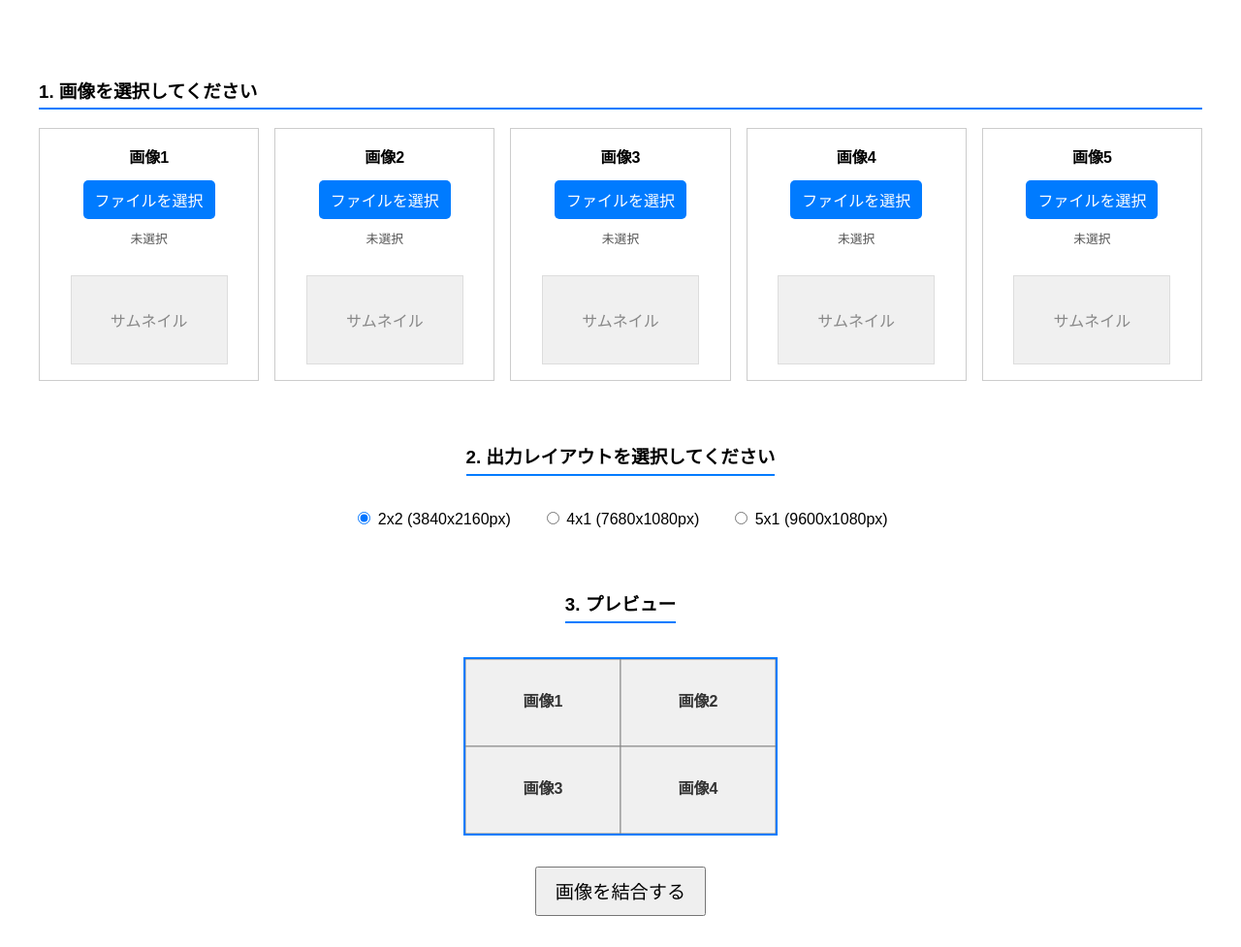
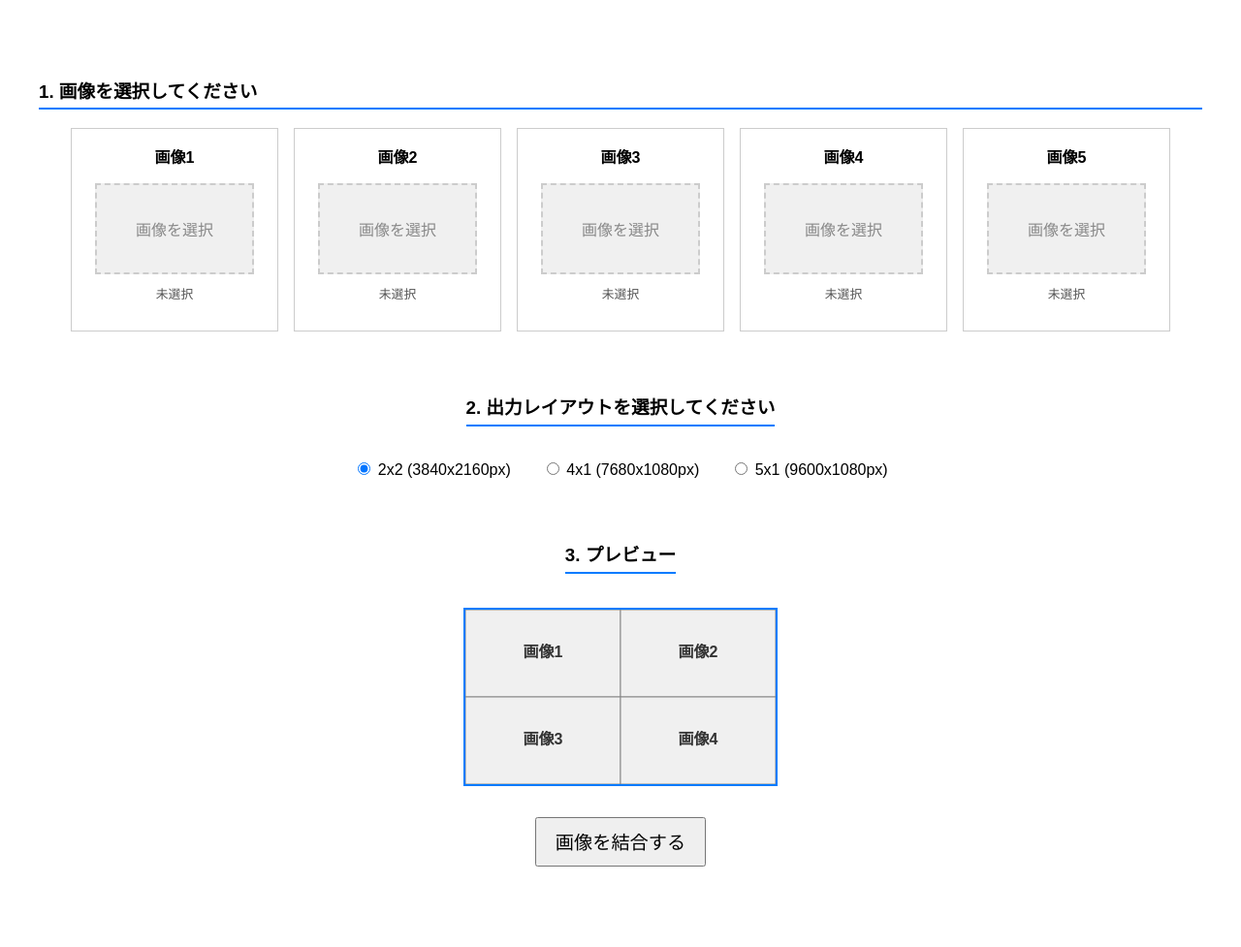
Before and after one commit to masatoooooon/flask-hello-render, a Flask app: page / in a window 1280 px wide. Shown: the whole page at 97% size. After the commit the page ends 894 px from the top, so only its background shows below. Run offline with Flask 3, Linux system fonts and the light colour scheme.

Commit message:
Update index.html

```diff
--- a/templates/index.html
+++ b/templates/index.html
@@ -16,39 +16,46 @@
             margin-top: 2.5em;
         }
 
-        /* ★変更点: より柔軟なFlexbox設定に変更 */
         .image-slots-container {
             display: flex;
-            flex-wrap: wrap; /* 折り返しを許可 */
+            flex-wrap: wrap;
             gap: 1em;
             padding-bottom: 1em;
             justify-content: center;
         }
 
-        /* ★変更点: 固定幅をやめ、Flexboxの伸縮に任せる */
         .image-slot {
             border: 1px solid #ccc;
             padding: 1em;
             display: flex;
             flex-direction: column;
             align-items: center;
-            /* width: 180px; を削除 */
-            flex: 1 1 180px; /* 伸縮を許可し、基本幅を180pxに */
-            min-width: 180px; /* 最小幅を指定 */
+            width: 180px;
         }
         .slot-title { font-weight: bold; margin-bottom: 0.5em; }
 
-        .file-select-button {
-            background-color: #007bff;
-            color: white;
-            padding: 8px 12px;
-            border-radius: 5px;
+        /* ★変更点: slot-previewがボタンを兼ねるためのスタイル */
+        .slot-preview {
+            width: 160px;
+            height: 90px;
+            border: 2px dashed #ccc;
+            margin-top: 0.5em;
+            background-color: #f0f0f0;
+            display: flex;
+            align-items: center;
+            justify-content: center;
+            color: #888;
             cursor: pointer;
-            text-align: center;
-            margin-top: 5px;
+            transition: background-color 0.2s;
+            /* 背景画像としてサムネイルを表示するための設定 */
+            background-size: contain;
+            background-repeat: no-repeat;
+            background-position: center;
         }
-        .file-select-button:hover { background-color: #0056b3; }
-        input[type="file"] { display: none; }
+        .slot-preview:hover {
+            background-color: #e9e9e9;
+            border-color: #007bff;
+        }
 
         .filename-display {
             font-size: 0.8em;
@@ -57,23 +64,6 @@
             height: 2.5em;
             word-break: break-all;
             text-align: center;
-        }
-
-        .slot-preview {
-            width: 160px;
-            height: 90px;
-            border: 1px solid #ddd;
-            margin-top: 1em;
-            background-color: #f0f0f0;
-            display: flex;
-            align-items: center;
-            justify-content: center;
-            color: #888;
-            overflow: hidden;
-        }
-        .slot-preview img {
-            max-width: 100%;
-            max-height: 100%;
         }
 
         .center-container {
@@ -145,9 +135,10 @@
         const ctx = canvas.getContext('2d');
         let previewSources = new Array(5).fill(null);
 
+        // ★変更点: 個別サムネイルの更新ロジックを修正
         function handleFileSelect(index, input) {
             const filenameContainer = document.getElementById(`filename${index + 1}`);
-            const slotPreviewContainer = document.getElementById(`slot-preview-${index + 1}`);
+            const slotPreview = document.getElementById(`slot-preview-${index + 1}`);
 
             if (input.files && input.files[0]) {
                 const reader = new FileReader();
@@ -155,10 +146,9 @@
                     const dataUrl = e.target.result;
                     previewSources[index] = dataUrl;
 
-                    slotPreviewContainer.innerHTML = '';
-                    const img = document.createElement('img');
-                    img.src = dataUrl;
-                    slotPreviewContainer.appendChild(img);
+                    // サムネイルエリアの背景画像として設定
+                    slotPreview.style.backgroundImage = `url('${dataUrl}')`;
+                    slotPreview.innerHTML = ''; // 中のテキストを消す
 
                     updatePreviewCanvas();
                 };
@@ -167,7 +157,9 @@
             } else {
                 previewSources[index] = null;
                 filenameContainer.textContent = '未選択';
-                slotPreviewContainer.innerHTML = '<span>サムネイル</span>';
+                // サムネイルエリアをデフォルトに戻す
+                slotPreview.style.backgroundImage = 'none';
+                slotPreview.innerHTML = '<span>画像を選択</span>';
                 updatePreviewCanvas();
             }
         }
@@ -239,6 +231,7 @@
             });
         }
 
+        // ★変更点: 動的に生成するHTMLの構造を修正
         document.addEventListener('DOMContentLoaded', () => {
             const container = document.querySelector('.image-slots-container');
             if (container.innerHTML.trim() === '') {
@@ -246,14 +239,14 @@
                     const slot = document.createElement('div');
                     slot.className = 'image-slot';
 
+                    // inputをlabelで囲む代わりに、labelのfor属性で紐付ける
                     slot.innerHTML = `
                         <label class="slot-title">画像${i}</label>
-                        <label for="image${i}" class="file-select-button">ファイルを選択</label>
+                        <label for="image${i}" id="slot-preview-${i}" class="slot-preview">
+                            <span>画像を選択</span>
+                        </label>
                         <input type="file" id="image${i}" name="image_files" accept="image/*" style="display: none;">
                         <div id="filename${i}" class="filename-display">未選択</div>
-                        <div id="slot-preview-${i}" class="slot-preview">
-                            <span>サムネイル</span>
-                        </div>
                     `;
 
                     const input = slot.querySelector(`#image${i}`);
```
